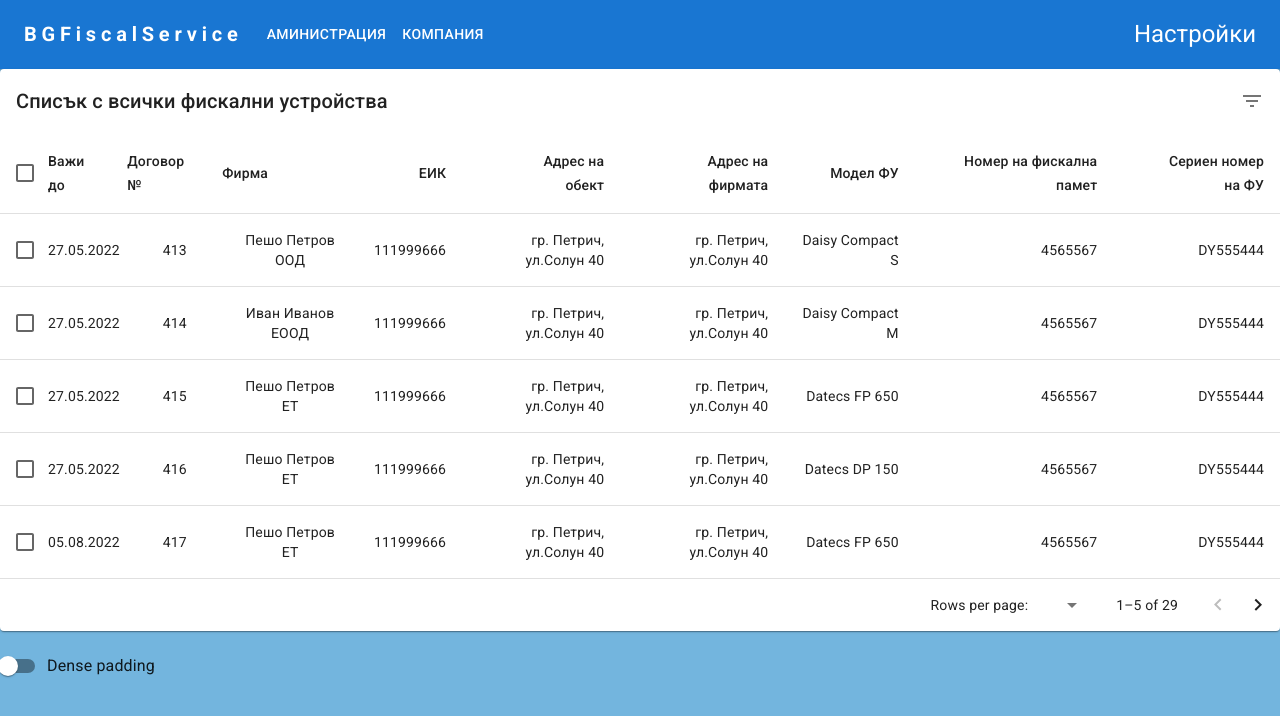
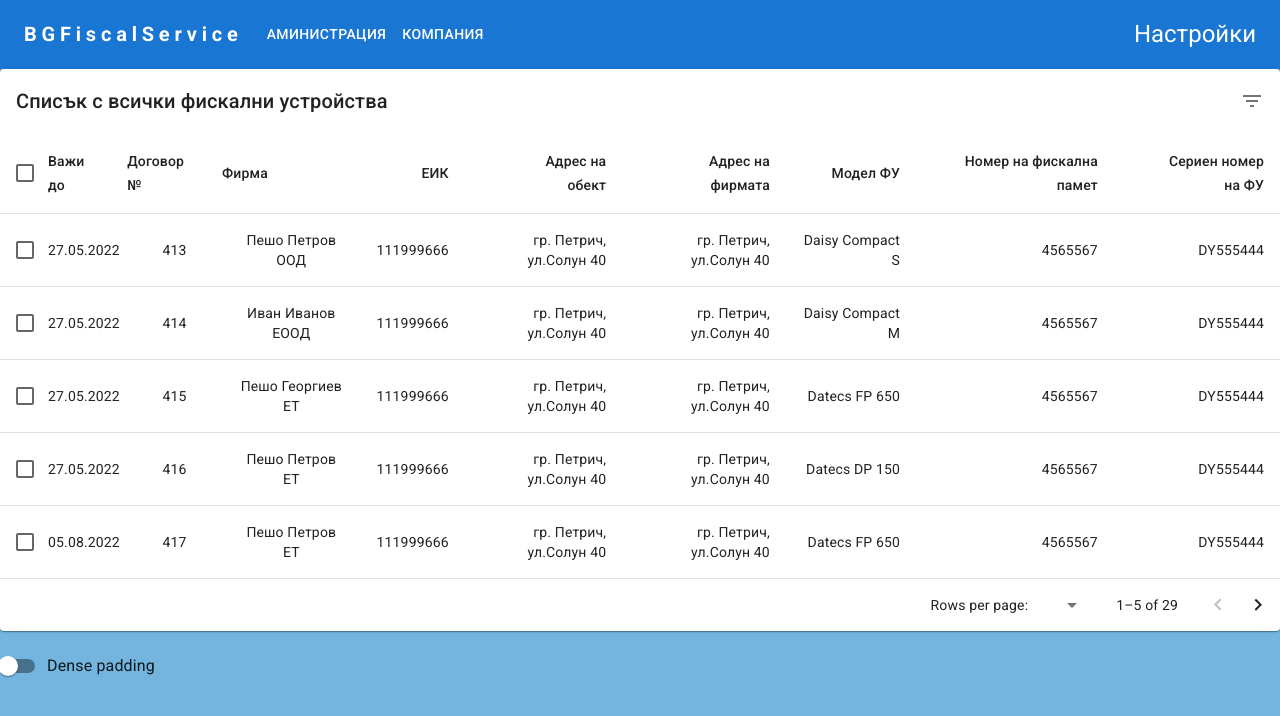
Before and after one commit to failnot3/BG-fisc-service, a React (Create React App) app in the folder front-end/: page /AllFiscalDevices in a window 1280 px wide. Shown: the top 716 px of the page. Built offline with nearby package versions, Linux system fonts and the light colour scheme.

Commit message:
Changes to AllFiscalDevices

```diff
--- a/front-end/src/pages/AllFiscalDevices.js
+++ b/front-end/src/pages/AllFiscalDevices.js
@@ -72,7 +72,7 @@ const rows = [
   createData(
     "27.05.2022",
     415,
-    "Пешо Петров ЕТ",
+    "Пешо Георгиев ЕТ",
     111999666,
     "гр. Петрич, ул.Солун 40",
     "гр. Петрич, ул.Солун 40",
@@ -655,7 +655,7 @@ export default function EnhancedTable() {
             <TableBody>
               {/* if you don't need to support IE11, you can replace the `stableSort` call with:
                  rows.slice().sort(getComparator(order, orderBy)) */}
-              {stableSort(rows, getComparator(order, orderBy))
+              {rows.slice().sort(getComparator(order, orderBy))
                 .slice(page * rowsPerPage, page * rowsPerPage + rowsPerPage)
                 .map((row, index) => {
                   const isItemSelected = isSelected(row.name);
```
